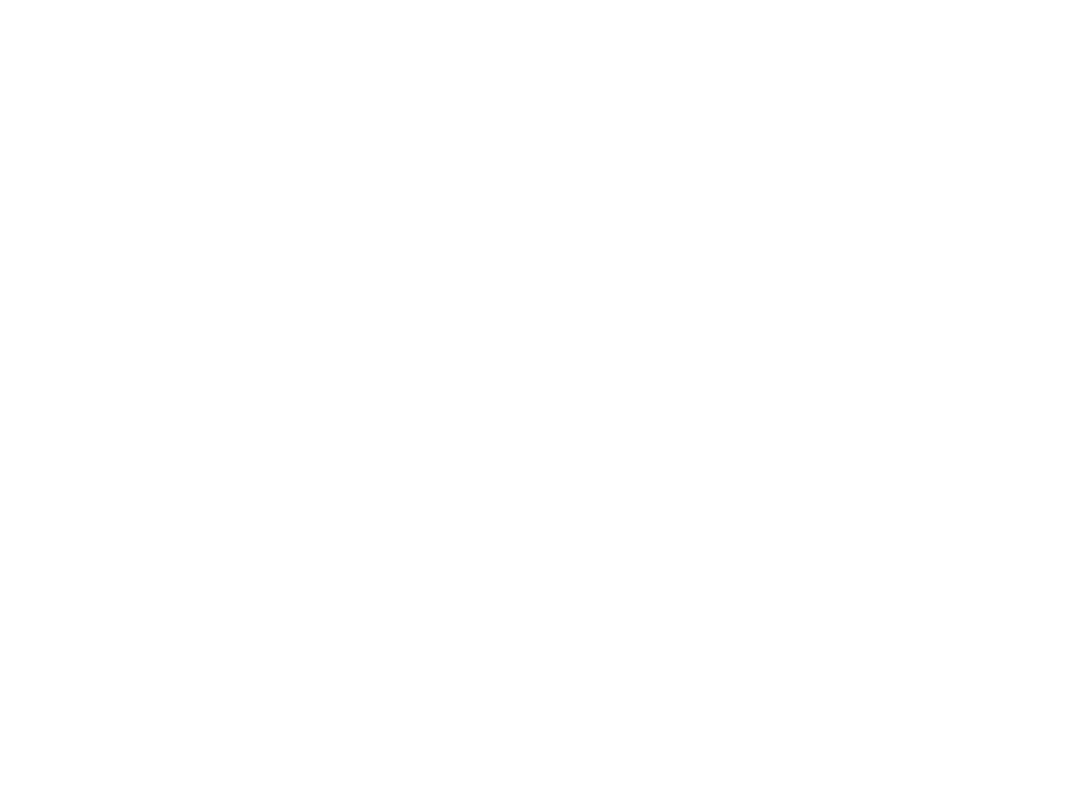
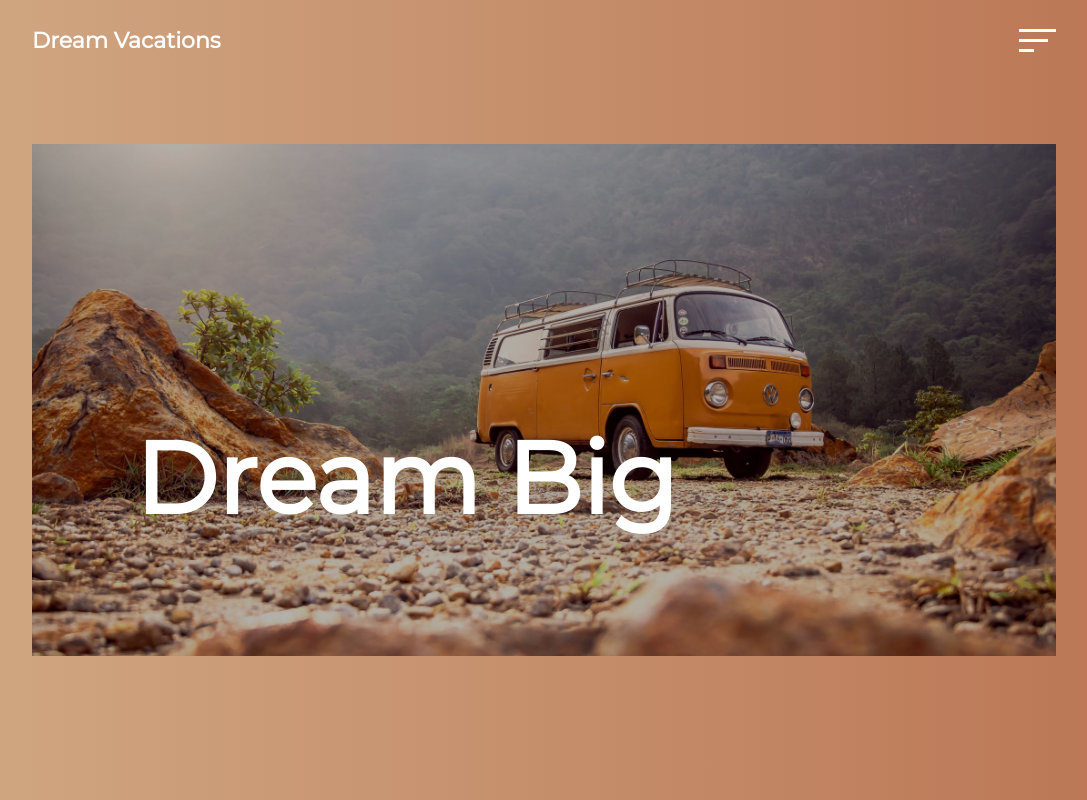
Before and after one commit to Abdelazizmostafa/Page-Animation, a plain HTML site: page index.html in a window 1280 px wide. Shown: the whole page, without its empty margins (96-1183 px from the left). Drawn offline with nearby package versions, Linux system fonts and the light colour scheme.

Commit message:
finished animation

```diff
--- a/Js/app.js
+++ b/Js/app.js
@@ -0,0 +1,25 @@
+const hero = document.querySelector(".hero");
+const slider = document.querySelector(".slider");
+const logo = document.querySelector(".logo");
+const hamburger = document.querySelector(".hamburger");
+const headline = document.querySelector(".headline");
+
+const tl = new TimelineMax();
+
+tl.fromTo(hero, 1, { height: "0%" }, { height: "80%", ease: Power2.easeInOut })
+  .fromTo(
+    hero,
+    1.2,
+    { width: "100%" },
+    { width: "80%", ease: Power2.easeInOut }
+  )
+  .fromTo(
+    slider,
+    1.2,
+    { x: "-100%" },
+    { x: "0%", ease: Power2.easeInOut },
+    "-=1.2"
+  )
+  .fromTo(logo, 0.5, { opacity: 0, x: 30 }, { opacity: 1, x: 0 }, "-=0.5")
+  .fromTo(hamburger, 0.5, { opacity: 0, x: 30 }, { opacity: 1, x: 0 }, "-=0.5")
+  .fromTo(headline, 0.5, { opacity: 0, x: 30 }, { opacity: 1, x: 0 }, "-=0.5");
--- a/css/style.css
+++ b/css/style.css
@@ -0,0 +1,65 @@
+*{
+margin: 0;
+padding: 0;
+box-sizing: border-box;
+font-family: 'Montserrat', sans-serif;
+}
+
+.slider{
+position: absolute;
+top: 0;
+left:0;
+width: 100%;
+height: 100vh;
+background: linear-gradient(to left, #ba7453, #d1a984);
+z-index:-1;
+}
+ nav {
+    display: grid;
+    grid-template-columns: 10% 1fr 1fr 10%;
+    min-height: 10vh;
+    color: white;
+    align-items: center;
+ }
+ .logo{
+     grid-column: 2/3;
+     font-size: 22px;
+ }
+ .hamburger{
+     justify-self: end;
+ }
+ section{
+     display: flex;
+     height: 80vh;
+     align-items: center;
+     justify-content: center;
+ }
+ .hero {
+    height: 60%;
+    width: 100%;
+    position: relative;
+  }
+ .hero  img {
+     width: 100%;
+     height:100%;
+     object-fit: cover;
+ }
+.headline{
+    position: absolute;
+    top: 70%;
+    left: 10%;
+    font-size: 100px;
+    transform: translate(-20%, -70%);
+    color: white;
+    z-index: 3;
+}
+.hero::after {
+    content: "";
+    background: black;
+    width: 100%;
+    height: 100%;
+    position: absolute;
+    left: 0;
+    opacity: 0.3;
+    top: 0;
+  }
--- a/index.html
+++ b/index.html
@@ -4,11 +4,27 @@
     <meta charset="UTF-8">
     <meta name="viewport" content="width=device-width, initial-scale=1.0">
     <meta http-equiv="X-UA-Compatible" content="ie=edge">
+    <link href="https://fonts.googleapis.com/css?family=Montserrat&display=swap"
+          rel="stylesheet">
+    <link rel="stylesheet" href="./css/style.css">
     <title>Page Animation</title>
-    <link rel="stylesheet" href="./css/style.css">
+
 </head>
 <body>
 
+    <header>
+        <nav>
+            <h3 class="logo">Dream Vacations</h3>
+            <img class="hamburger" src="./imges/burger.svg" alt="hamburger">
+        </nav>
+        <section>
+            <div class="hero">
+              <img src="./imges/dream-vacation.jpeg" alt="dream-vacation" />
+              <h1 class="headline">Dream Big</h1>
+            </div>
+        </section>
+    </header>
+    <div class="slider"></div>
 
     <script src="https://cdnjs.cloudflare.com/ajax/libs/gsap/2.1.3/TweenMax.min.js"
             integrity="sha256-lPE3wjN2a7ABWHbGz7+MKBJaykyzqCbU96BJWjio86U="
```
Also changed, not shown: imges/burger.svg (added), imges/dream-vacation.jpeg (added).
